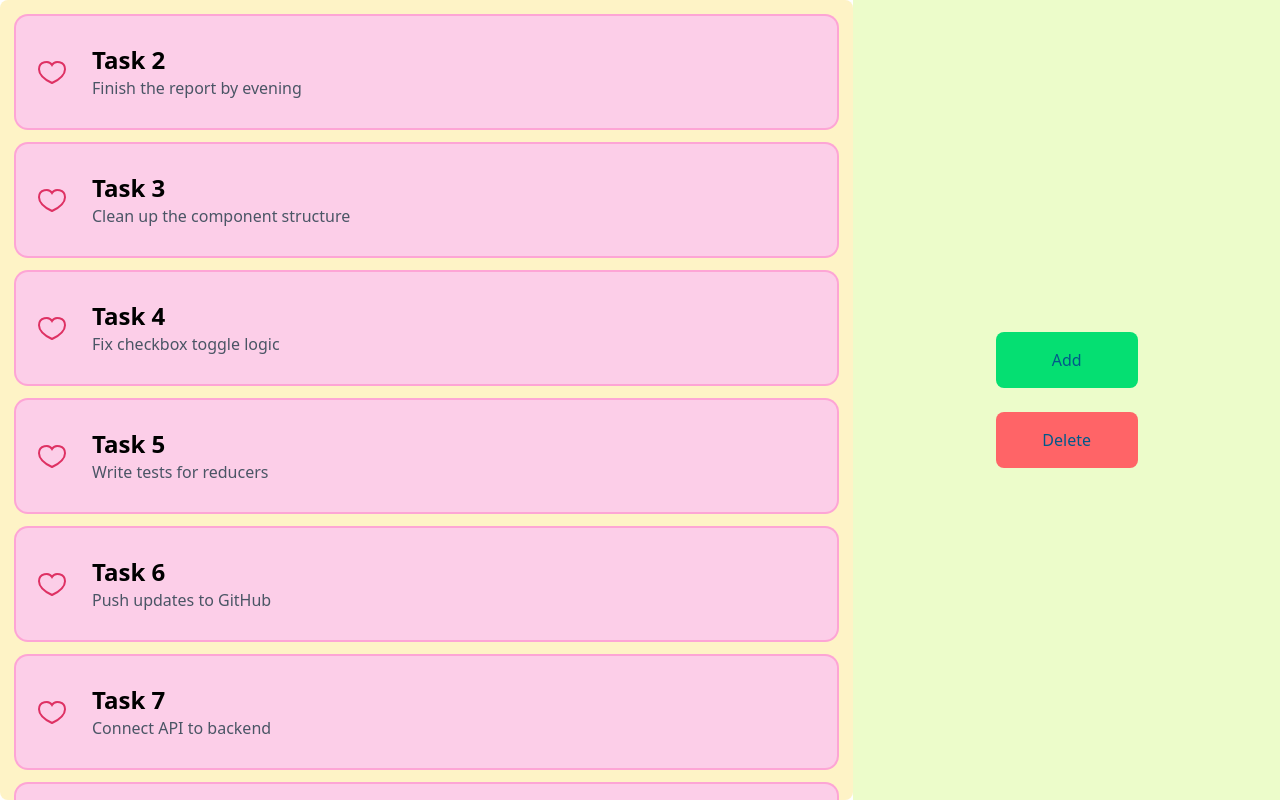
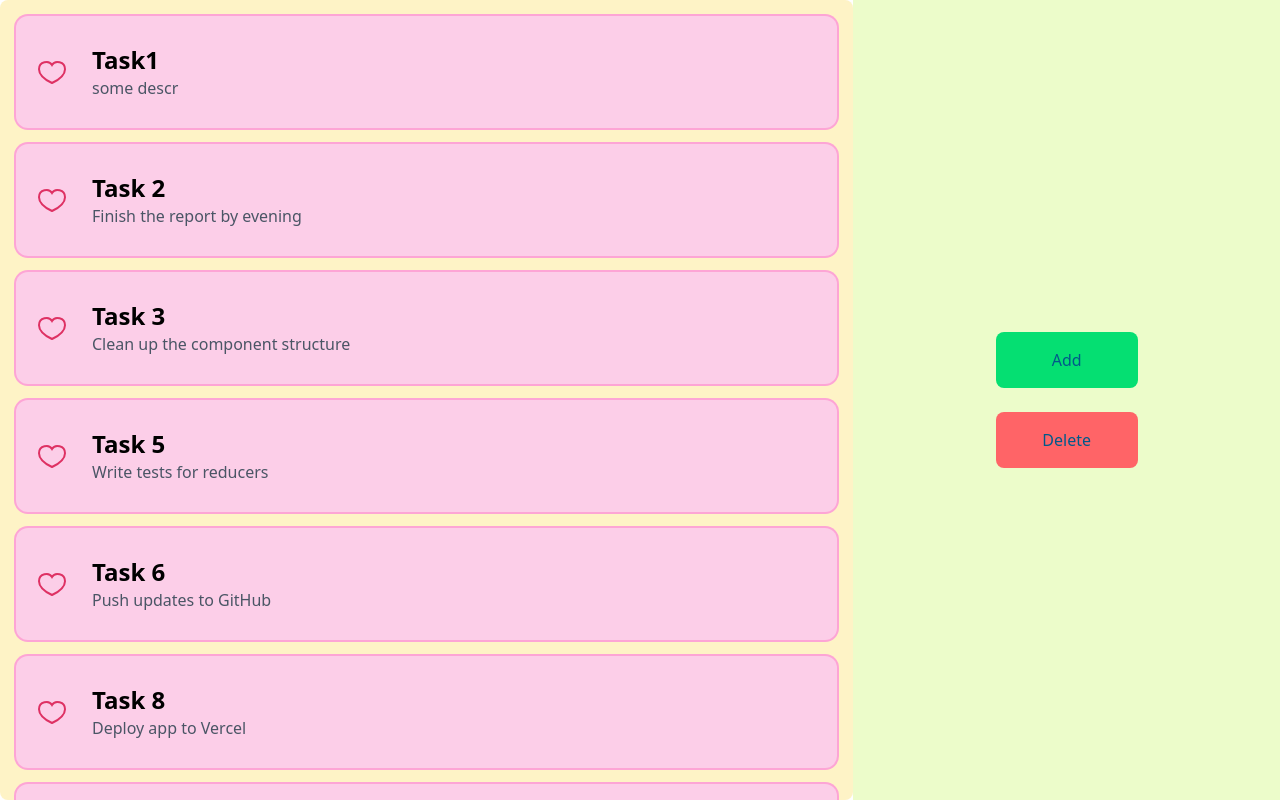
Before and after one commit to ClownAmoe/ToDoList, a Next.js app: page / in a window 1280 px wide. Built offline with nearby package versions, Linux system fonts and the light colour scheme; no server answers; data requests are answered from the project's data file.

Commit message:
fixed adding

```diff
--- a/db.json
+++ b/db.json
@@ -2,9 +2,9 @@
   "tasks": [
     {
       "id": "1",
-      "title": "Task 1",
-      "description": "Make task 1 like",
-      "isDone": true
+      "title": "Task1",
+      "description": "some descr",
+      "isDone": false
     },
     {
       "id": "2",
@@ -22,7 +22,7 @@
       "id": "4",
       "title": "Task 4",
       "description": "Fix checkbox toggle logic",
-      "isDone": false
+      "isDone": true
     },
     {
       "id": "5",
@@ -40,7 +40,7 @@
       "id": "7",
       "title": "Task 7",
       "description": "Connect API to backend",
-      "isDone": false
+      "isDone": true
     },
     {
       "id": "8",
@@ -59,6 +59,12 @@
       "title": "Task 10",
       "description": "Update styling for mobile view",
       "isDone": true
+    },
+    {
+      "id": 1,
+      "title": "Task1Again",
+      "description": "def",
+      "isDone": false
     }
   ]
 }
--- a/src/state/task/taskSlice.ts
+++ b/src/state/task/taskSlice.ts
@@ -41,7 +41,11 @@ const taskSlice = createSlice({
         }
       )
       .addCase(addTask.fulfilled, (state, action: PayloadAction<TaskProp>) => {
-        state.tasks.push(action.payload);
+        if (state.tasks.find(() => action.payload.id)) {
+          alert("Cannot add with same id");
+        } else {
+          state.tasks.push(action.payload);
+        }
       });
   },
 });
```
